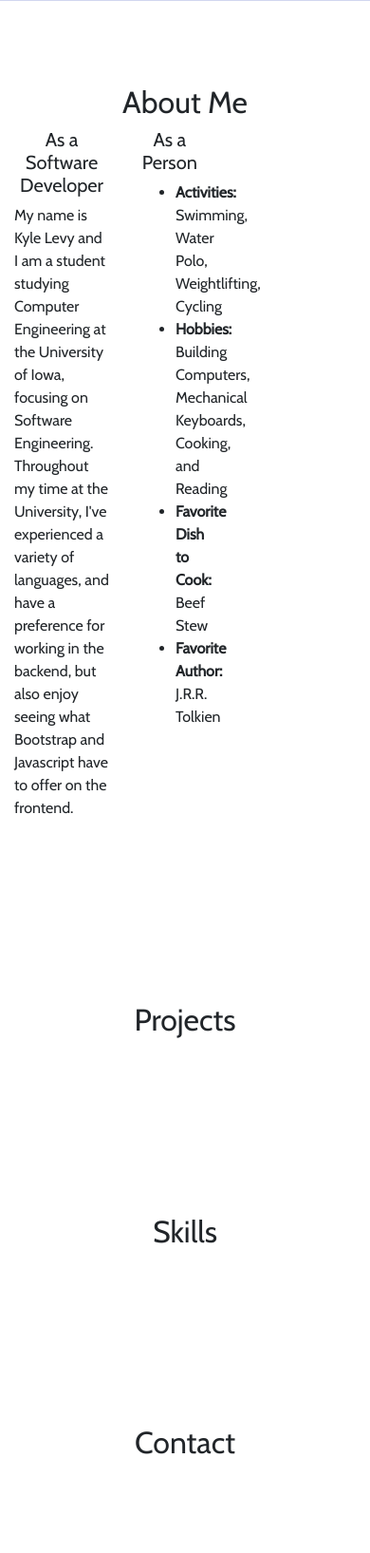
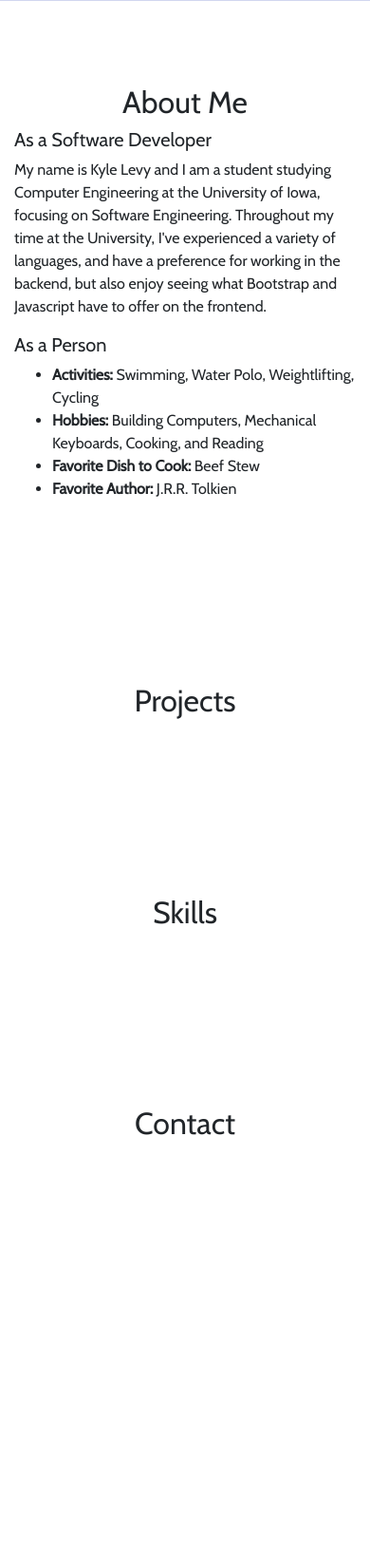
Before and after one commit to Kyle-Levy/kyle_levy_personal_site, a Django app: page / in a window 390 px wide. Shown: the part 259-1894 px from the top of the page at 95% size. After the commit the page ends 1454 px from the top, so only its background shows below. Run offline with Django 3.2, Linux system fonts and the light colour scheme; some libraries are stand-ins or nearby versions; some web fonts are replaced.

Commit message:
Fixed structure of 'about me' for mobile

```diff
--- a/homepage/templates/homepage.html
+++ b/homepage/templates/homepage.html
@@ -42,11 +42,9 @@
     <div class="row">
         <div class="col">
             <section id="about">
-                <div class="row">
-                    <div class="col text-center">
-                        <h2>About Me</h2>
+                <h2 class="text-center">About Me</h2>
                 <div class="row justify-content-md-center">
-                            <div class="col-4">
+                    <div class="col-sm-4 col-xs-12">
                         <h5>As a Software Developer</h5>
                         <p class="text-left">My name is Kyle Levy and I am a student studying Computer
                             Engineering at
@@ -57,7 +55,7 @@
                             and have a preference for working in the backend, but also enjoy seeing what
                             Bootstrap and Javascript have to offer on the frontend. </p>
                     </div>
-                            <div class="col-3">
+                    <div class="col-sm-4 col-xs-12">
                         <h5>As a Person</h5>
                         <ul class="text-left">
                             <li><strong>Activities:</strong> Swimming, Water Polo, Weightlifting, Cycling</li>
@@ -67,8 +65,6 @@
                             <li><strong>Favorite Dish to Cook:</strong> Beef Stew</li>
                             <li><strong>Favorite Author:</strong> J.R.R. Tolkien</li>
                         </ul>
-                            </div>
-                        </div>
                     </div>
                 </div>
             </section>
```
Lines whose indentation alone changed are shown as unchanged.
